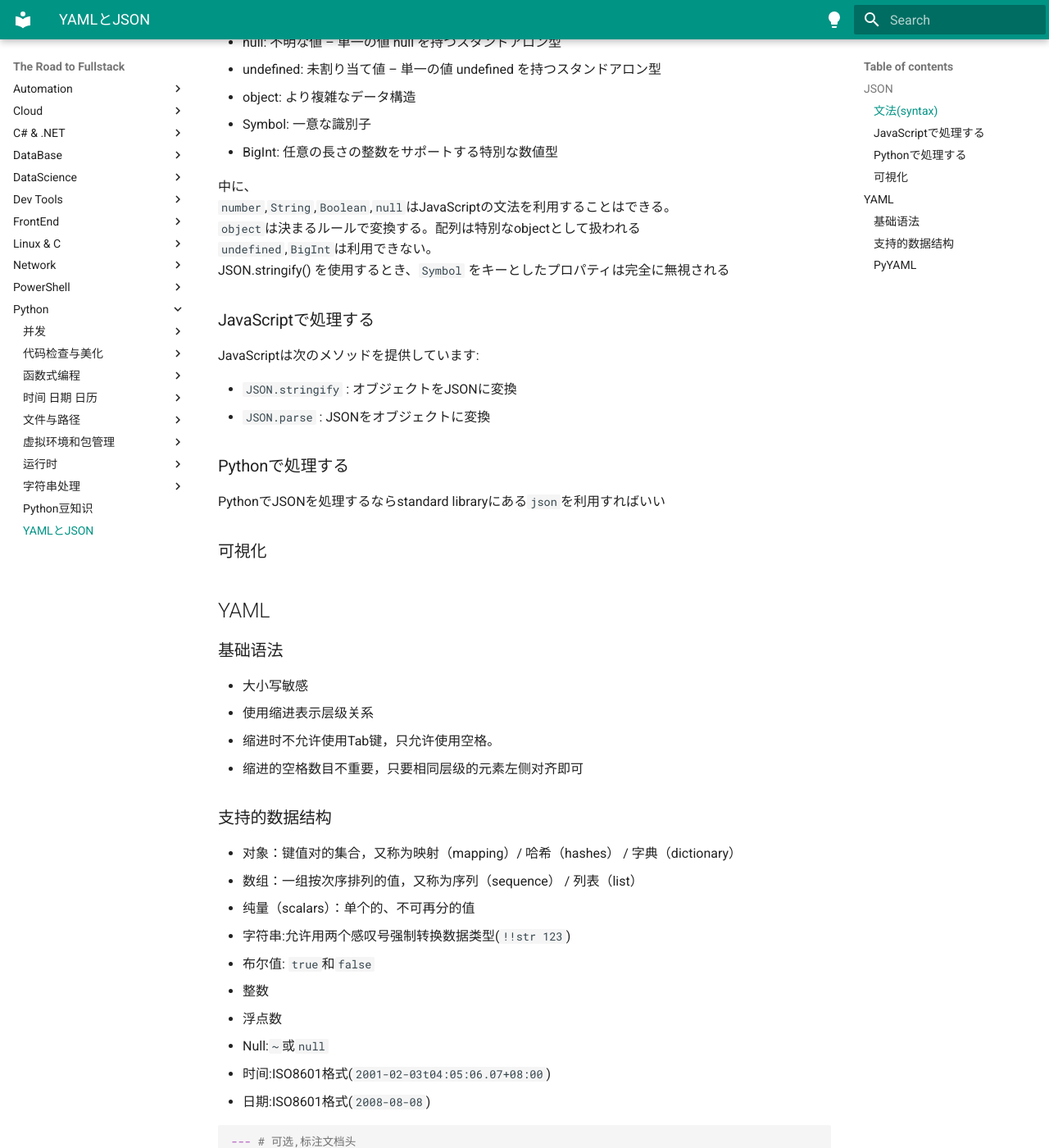
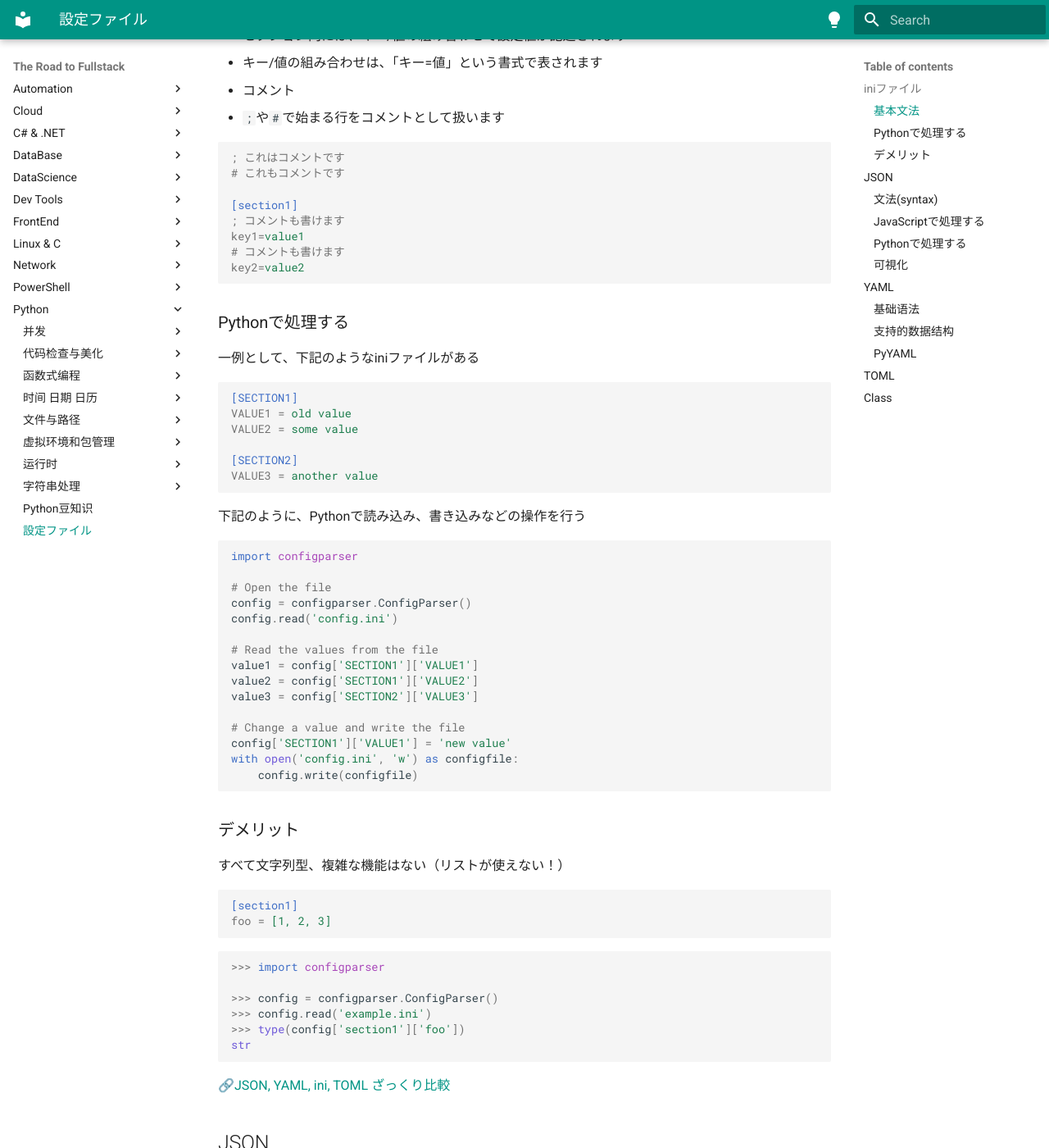
Before and after one commit to Zhongfu-Mao/The-Road-To-Fullstack, an MkDocs documentation site: the page built from docs/Python/YAML vs JSON.md, in a window 1280 px wide and 1400 px high, scrolled down 438 px. Shown: the whole window at 82% size. Built offline with MkDocs 1.6.1 and Material for MkDocs 9.7.7, drawn with Linux system fonts in a browser that asks for light colours; comment, search, counter and statistics services are not loaded; some of the changed text lies outside the part shown.

Commit message:
:memo: 补充`ini`和`TOML`的内容

````diff
--- a/docs/Python/YAML vs JSON.md
+++ b/docs/Python/YAML vs JSON.md
@@ -1,8 +1,87 @@
-# YAMLとJSON
+# 設定ファイル
 
-## [JSON](https://developer.mozilla.org/ja/docs/Learn/JavaScript/Objects/JSON)
+## iniファイル
 
-JSON (JavaScript Object Notation) は値とオブジェクトを表現する一般的な形式である
+> INIファイルは、ソフトウェアの設定などを記録するために用いられるファイル形式の一つ
+
+### 基本文法
+
+* セクション
+  * INIファイルは、セクションで区切られています
+  * セクションは、`[セクション名]`という書式で表されます
+* キー/値
+  * セクション内には、キー/値の組み合わせで設定値が記述されます
+  * キー/値の組み合わせは、「キー=値」という書式で表されます
+* コメント
+  * `;`や`#`で始まる行をコメントとして扱います
+
+```ini
+; これはコメントです
+# これもコメントです
+
+[section1]
+; コメントも書けます
+key1=value1
+# コメントも書けます
+key2=value2
+```
+
+### Pythonで処理する
+
+一例として、下記のようなiniファイルがある
+
+```ini
+[SECTION1]
+VALUE1 = old value
+VALUE2 = some value
+
+[SECTION2]
+VALUE3 = another value
+```
+
+下記のように、Pythonで読み込み、書き込みなどの操作を行う
+
+```python
+import configparser
+
+# Open the file
+config = configparser.ConfigParser()
+config.read('config.ini')
+
+# Read the values from the file
+value1 = config['SECTION1']['VALUE1']
+value2 = config['SECTION1']['VALUE2']
+value3 = config['SECTION2']['VALUE3']
+
+# Change a value and write the file
+config['SECTION1']['VALUE1'] = 'new value'
+with open('config.ini', 'w') as configfile:
+    config.write(configfile)
+```
+
+### デメリット
+
+すべて文字列型、複雑な機能はない（リストが使えない！）
+
+```ini
+[section1]
+foo = [1, 2, 3]
+```
+
+```python
+>>> import configparser
+
+>>> config = configparser.ConfigParser()
+>>> config.read('example.ini')
+>>> type(config['section1']['foo'])
+str
+```
+
+[🔗JSON, YAML, ini, TOML ざっくり比較](https://gist.github.com/miyakogi/e8631ce5f7c956db2313)
+
+## JSON
+
+> [🔗JSON (JavaScript Object Notation)](https://developer.mozilla.org/ja/docs/Learn/JavaScript/Objects/JSON)は値とオブジェクトを表現する一般的な形式である
 
 ### 文法(syntax)
 
@@ -34,7 +113,11 @@ JavaScriptは次のメソッドを提供しています:
 
 PythonでJSONを処理するならstandard libraryにある`json`を利用すればいい
 
+[🔗【Python】JSONデータの読み書きの基本（jsonモジュールの使い方）](https://hibiki-press.tech/python/json/1633)
+
 ### 可視化
+
+[🔗JSON Heroセットアップ手順](https://github.com/triggerdotdev/jsonhero-web#developing)
 
 ## YAML
 
@@ -77,9 +160,9 @@ Info:
   name: Zhongfu Mao
   job: Developer
   skills:
-  	- Python
-  	- JavaScript
-  	- Java
+   - Python
+   - JavaScript
+   - Java
 
 # Literal Style 保留换行符
 - script: |
@@ -139,10 +222,10 @@ str: 'labor''s day'
 : The Dragon
 # 转化后
 {
-	(0, 1): 'Treasure',
-	(1, 0): 'Treasure',
-	(0, 0): 'The Hero',
-	(1, 1): 'The Dragon'
+ (0, 1): 'Treasure',
+ (1, 0): 'Treasure',
+ (0, 0): 'The Hero',
+ (1, 1): 'The Dragon'
 }
 
 
@@ -178,8 +261,6 @@ test:
 ... # 可选,标注文档尾
 ```
 
-
-
 ### PyYAML
 
 > **It is not safe to call `yaml.load` with any data received from an untrusted source! `yaml.load` is as powerful as `pickle.load` and so may call any Python function.**
@@ -214,3 +295,10 @@ test:
 | !!python/object:module.Class          | Module.cls instance |
 | !!python/object/new:module.Class      | Module.cls instance |
 | !!python/object/apply:module.function | value of f(...)     |
+
+## TOML
+
+* [🔗TOML官方文档](https://toml.io/cn/v1.0.0)
+* [🔗TOML教程](https://github.com/LongTengDao/TOML/wiki)
+
+## Class
````
